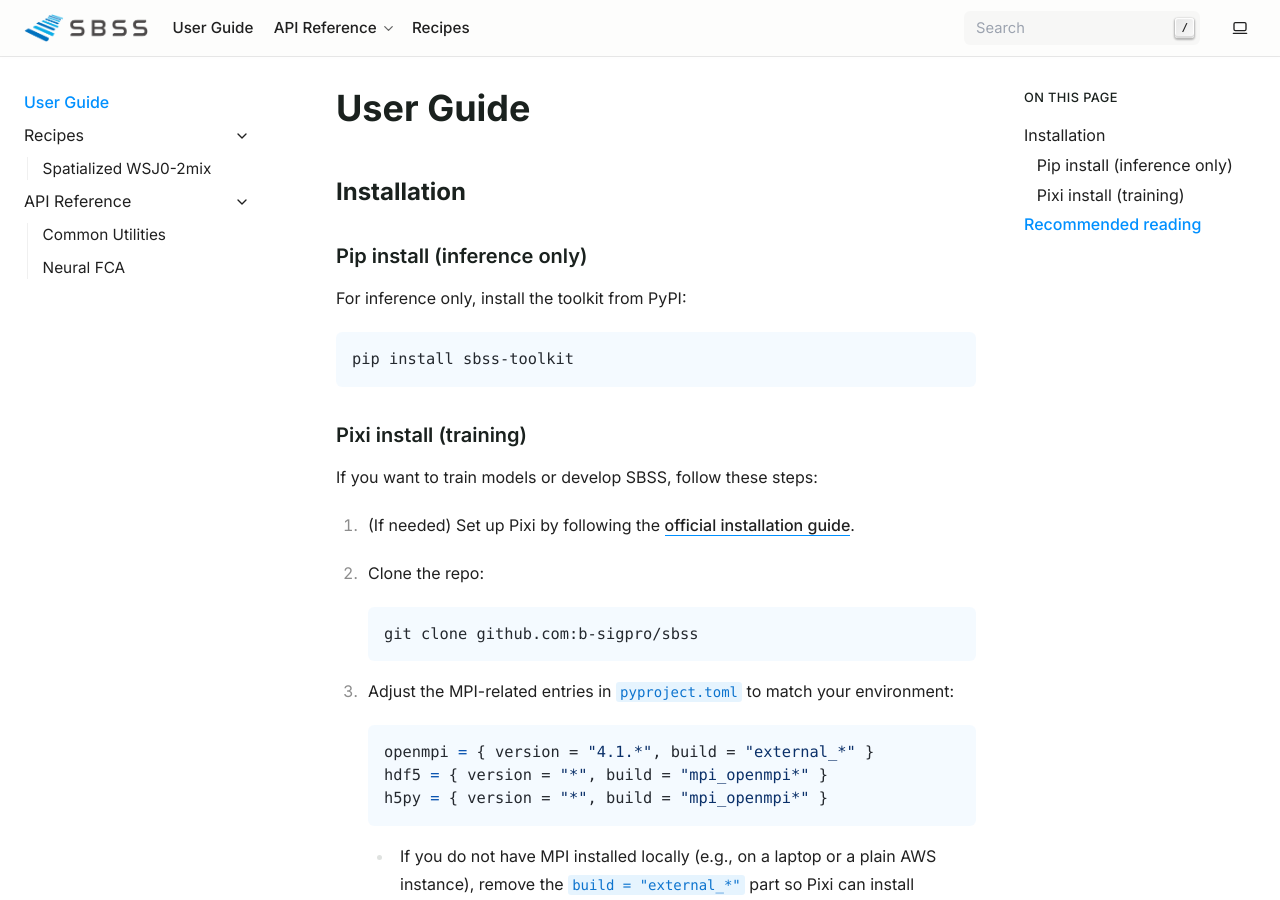
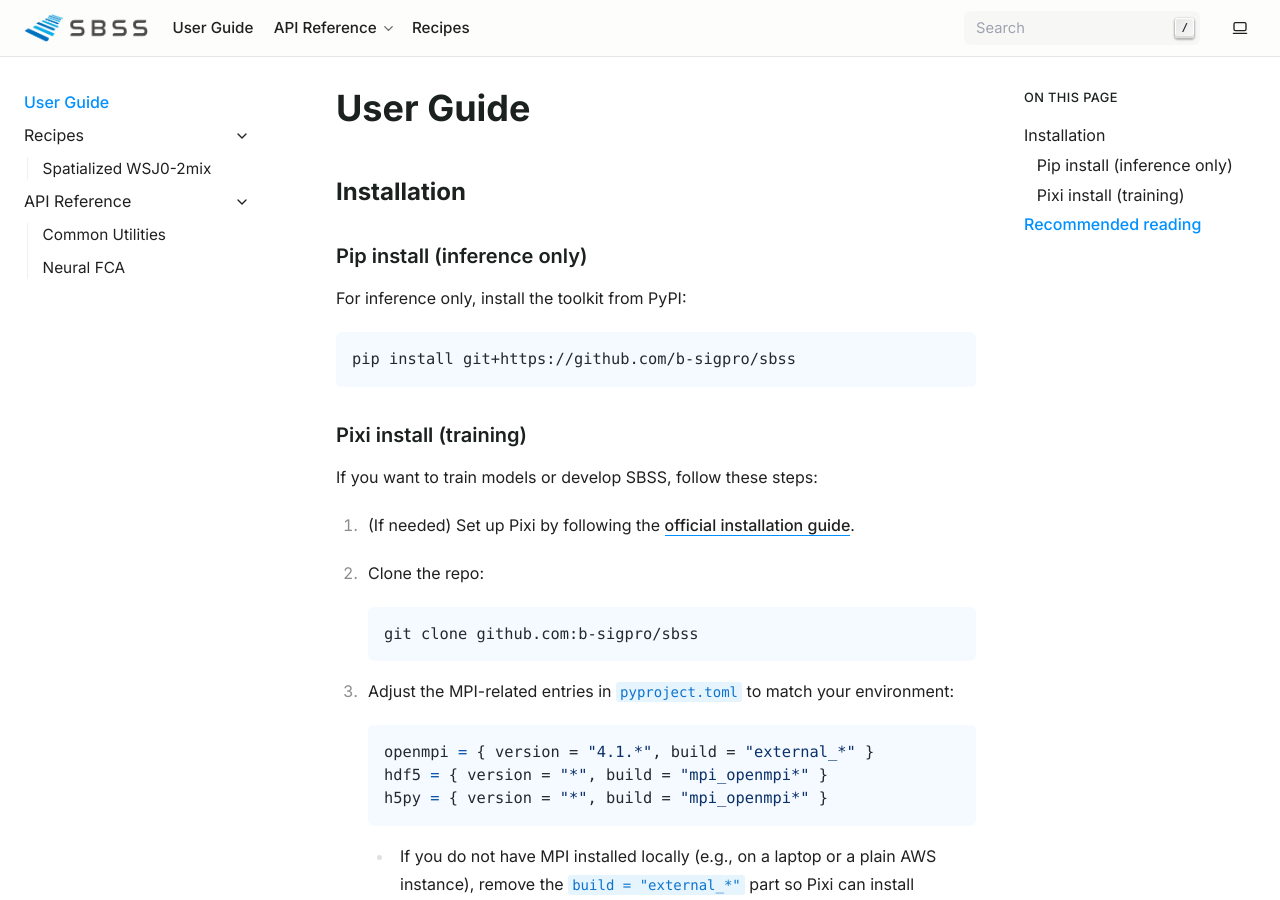
Before and after one commit to b-sigpro/sbss, a Sphinx documentation site: the page built from docs/source/user_guide/index.rst, in a window 1280 px wide and 900 px high. Built offline with Sphinx 7.4.7, drawn with Linux system fonts in a browser that asks for light colours.

Commit message:
Update docs

```diff
--- a/docs/source/user_guide/index.rst
+++ b/docs/source/user_guide/index.rst
@@ -9,7 +9,7 @@ For inference only, install the toolkit from PyPI:
 
 .. code-block:: bash
 
-   pip install sbss-toolkit
+   pip install git+https://github.com/b-sigpro/sbss
 
 Pixi install (training)
 ~~~~~~~~~~~~~~~~~~~~~~~
```
Also changed, not shown: README.md (+1 -4 lines).
